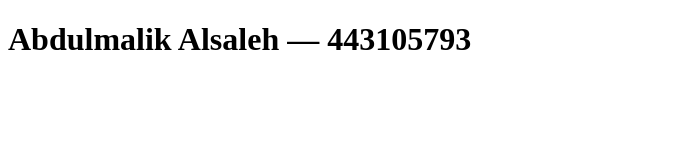
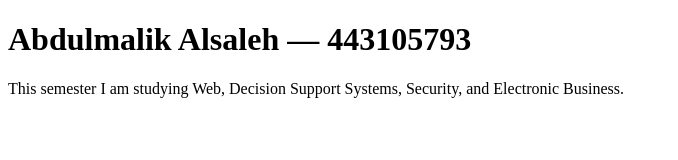
Before and after one commit to 443105793/IS424, a plain HTML site: page index.html in a window 1280 px wide. Shown: the whole page, without its empty margins (0-678 px from the left). Drawn offline with Linux system fonts and the light colour scheme.

Commit message:
Update index.html: add paragraph with my courses

```diff
--- a/index.html
+++ b/index.html
@@ -6,5 +6,8 @@
 </head>
 <body>
   <h1>Abdulmalik Alsaleh — 443105793</h1>
+
+<p>This semester I am studying Web, Decision Support Systems, Security, and Electronic Business.</p>
+
 </body>
 </html>
```
